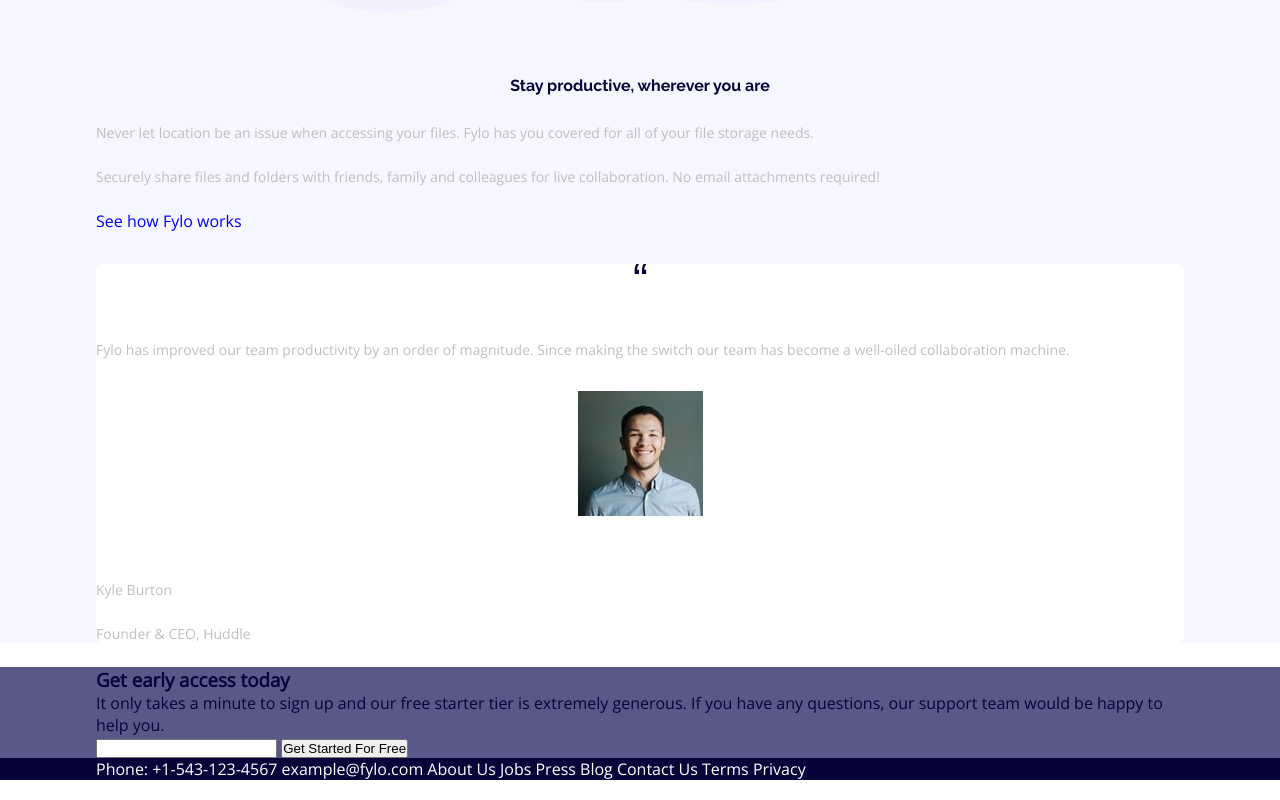
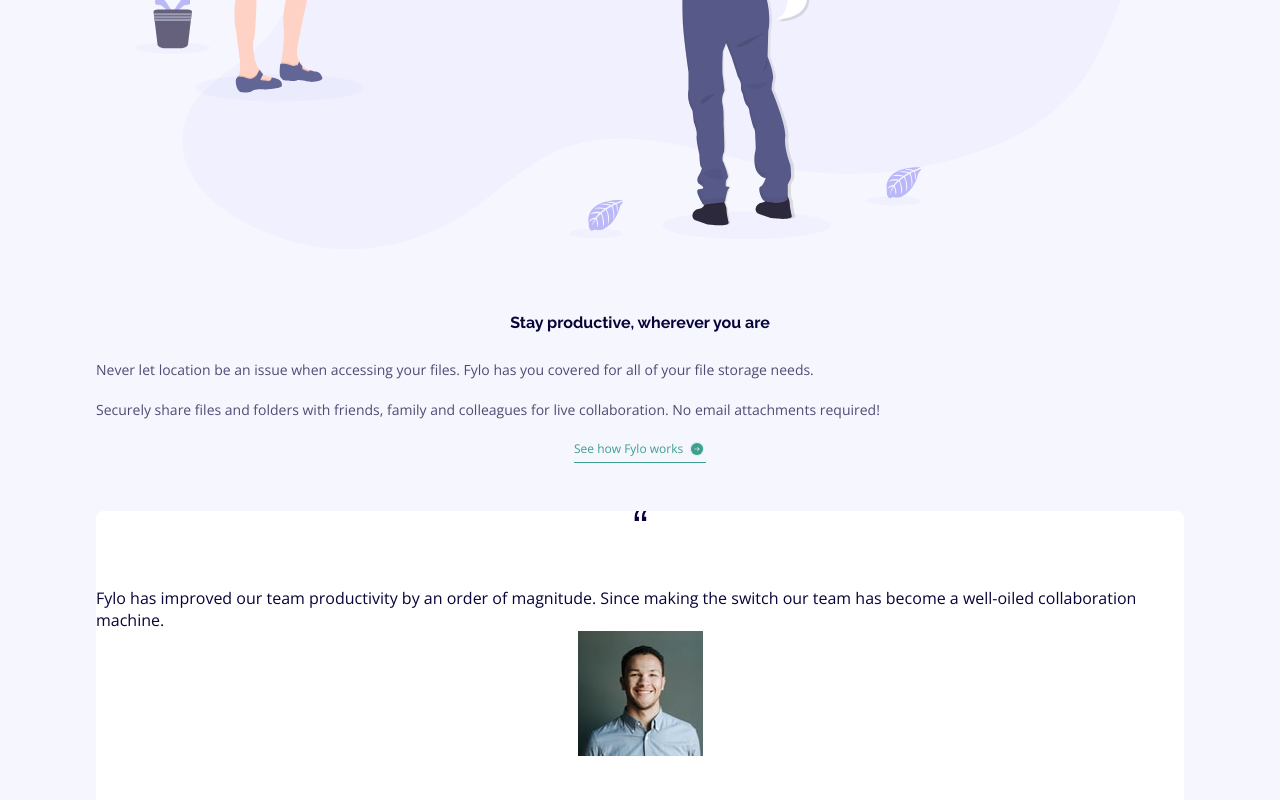
Before and after one commit to JacksonJ97/fylo-landing-page-with-two-column-layout, a website built with Parcel: page src/index.html in a window 1280 px wide. Shown: the part 1840-2640 px from the top of the page. Built offline with nearby package versions, Linux system fonts and the light colour scheme.

Commit message:
styled info section link

```diff
--- a/src/index.html
+++ b/src/index.html
@@ -44,9 +44,13 @@
           <img src="images/illustration-2.svg" alt="" />
 
           <h2>Stay productive, wherever you are</h2>
-          <p>Never let location be an issue when accessing your files. Fylo has you covered for all of your file storage needs.</p>
-          <p>Securely share files and folders with friends, family and colleagues for live collaboration. No email attachments required!</p>
-          <a href="#">See how Fylo works</a>
+          <p class="info-text">
+            Never let location be an issue when accessing your files. Fylo has you covered for all of your file storage needs.
+          </p>
+          <p class="info-text">
+            Securely share files and folders with friends, family and colleagues for live collaboration. No email attachments required!
+          </p>
+          <a href="#">See how Fylo works <img src="images/icon-arrow.svg" alt="" /></a>
 
           <div class="testimonial-card">
             <img src="images/icon-quotes.svg" alt="" />
--- a/src/scss/components/_input.scss
+++ b/src/scss/components/_input.scss
@@ -1,8 +1,10 @@
 @use "abstracts/variables" as *;
 
 .hero-section input {
+  display: block;
+  margin: 0 auto 1em auto;
   padding: 0.75em 1em;
-  width: 95%;
+  width: 90%;
   border-radius: 4px;
   box-shadow: 2px 2px 10px rgba(0, 0, 0, 0.15);
 }
--- a/src/scss/layout/_body.scss
+++ b/src/scss/layout/_body.scss
@@ -1,6 +1,9 @@
+html {
+  height: 100%;
+}
+
 body {
-  height: 100vh;
-  width: 100vw;
+  min-height: 100%;
 }
 
 .container {
--- a/src/scss/layout/_hero.scss
+++ b/src/scss/layout/_hero.scss
@@ -5,7 +5,7 @@
 }
 
 .hero-section img {
-  max-width: 85%;
+  max-width: 100%;
   display: block;
   margin: 0 auto 2em auto;
 }
@@ -23,8 +23,3 @@
   text-align: center;
   margin-bottom: 2em;
 }
-
-.hero-section input {
-  display: block;
-  margin: 0 auto 1em auto;
-}
--- a/src/scss/layout/_info.scss
+++ b/src/scss/layout/_info.scss
@@ -2,12 +2,13 @@
 
 .info-section {
   background-color: $lightGrayishBlue;
+  padding-bottom: 4em;
 }
 
 .info-section img {
-  max-width: 85%;
+  max-width: 100%;
   display: block;
-  margin: 2em auto 4em auto;
+  margin: 0 auto 4em auto;
 }
 
 h2 {
@@ -17,8 +18,25 @@
   margin-bottom: 1.75em;
 }
 
-.info-section p {
+.info-text {
   font-size: 0.875rem;
-  margin-bottom: 1.75em;
-  color: $lightGray;
+  margin-bottom: 1.5em;
+  color: $veryDarkBlue;
+  opacity: 0.7;
 }
+
+.info-section a {
+  display: flex;
+  align-items: center;
+  font-size: 0.75rem;
+  width: 132px;
+  margin: 0 auto;
+  color: $moderateCyan;
+  border-bottom: 1px solid $moderateCyan;
+  padding-bottom: 0.4em;
+  margin-bottom: 4em;
+}
+
+.info-section a img {
+  margin: 0.1em 0 0 0.5em;
+}
```
Also changed, not shown: public/index.html (+7 -3 lines), public/icon-arrow.56d7c493.svg (added), 2 other files.
